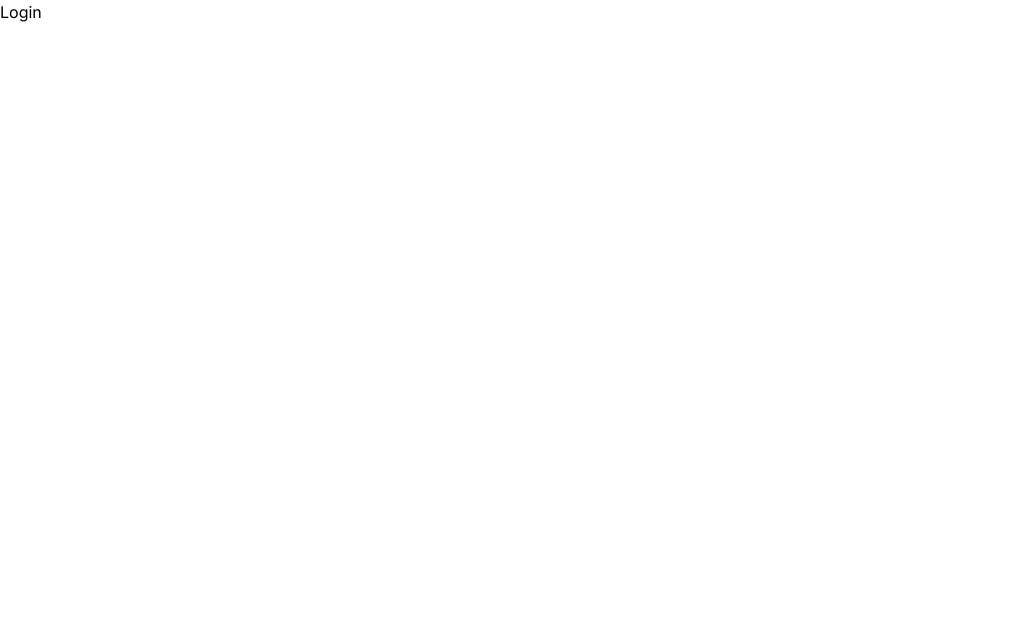
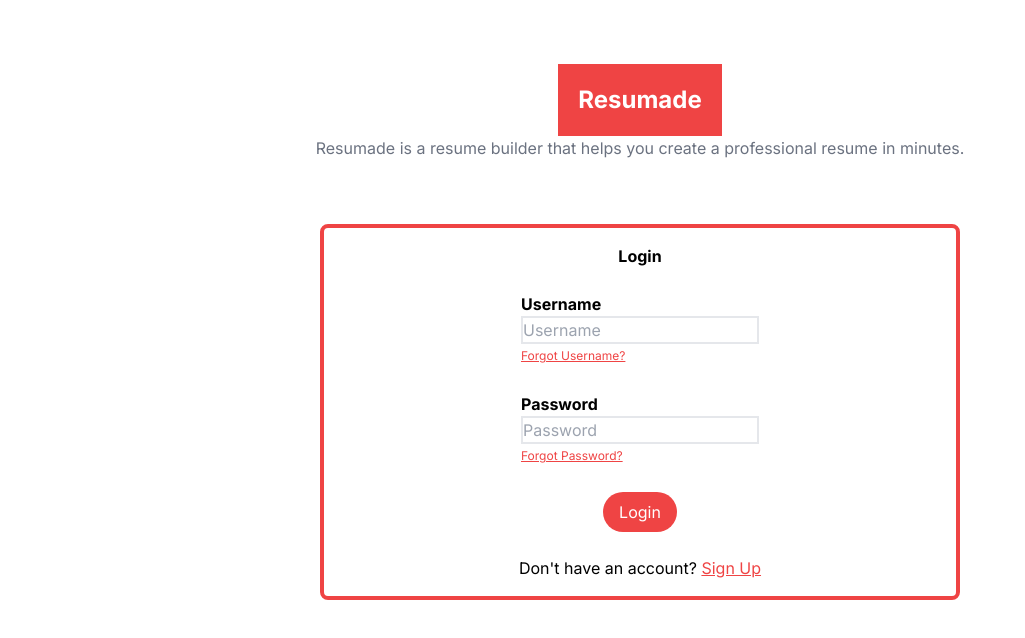
Before and after one commit to Josejguz/resume-generator, a Next.js app: page /login in a window 1280 px wide. Shown: the top 638 px of the page, without its empty margins (0-1025 px from the left). Built offline with nearby package versions, Linux system fonts and the light colour scheme.

Commit message:
Create Login Page

```diff
--- a/src/app/login/page.tsx
+++ b/src/app/login/page.tsx
@@ -1,7 +1,35 @@
 export default function Home() {
     return (
-        <div>
-            <h1>Login</h1>
+        <div className="flex flex-col justify-center items-center">
+            <div className="flex flex-col items-center py-16 w-2/3 ">
+                <div className="items-center bg-red-500">
+                    <h1 className="p-5 text-white text-2xl font-bold"><a href="/">Resumade</a></h1>
+                </div>
+                <p className=" text-gray-500">Resumade is a resume builder that helps you create a professional resume in minutes.</p>
+            </div>
+            <div className="flex border-4 border-red-500 rounded-lg w-1/2 justify-center p-4">
+                <form className="flex items-center flex-col">
+                    <h2 className="font-bold">Login</h2>
+                    <br/>
+                    <div className="flex flex-col">
+                        <label className="font-bold">Username</label>
+                        <input className="border-2" type="text" placeholder="Username" />
+                        <a className="text-xs py-1 text-red-500 underline hover:text-red-700" >Forgot Username?</a>
+                    </div>
+                    <br/>
+
+                    <div className="flex flex-col">
+                        <label className="font-bold">Password</label>
+                        <input className="border-2" type="password" placeholder="Password" />
+                        <a className="text-xs py-1 text-red-500 underline hover:text-red-700">Forgot Password?</a>
+                    </div>
+                    <br/>
+
+                    <button className="bg-red-500 text-white px-4 py-2 rounded-3xl ">Login</button>
+                    <br/>
+                    <p>Don't have an account? <a href="./signup" className="text-red-500 underline hover:text-red-700">Sign Up</a></p>
+                </form>
+            </div>
         </div>
     )
 }
--- a/src/components/Navbar.tsx
+++ b/src/components/Navbar.tsx
@@ -17,7 +17,7 @@ export default function Navbar() {
                         <a href='./build' className='text-white'>Build</a>
                     </li>
                 </ul>
-                <a href='#' className='bg-amber-400 px-3 py-1 rounded-2xl'><h3 className='text-white'>Login</h3></a>
+                <a href='./login' className='bg-amber-400 px-3 py-1 rounded-2xl'><h3 className='text-white'>Login</h3></a>
             </div>
         </nav>
     )
```
